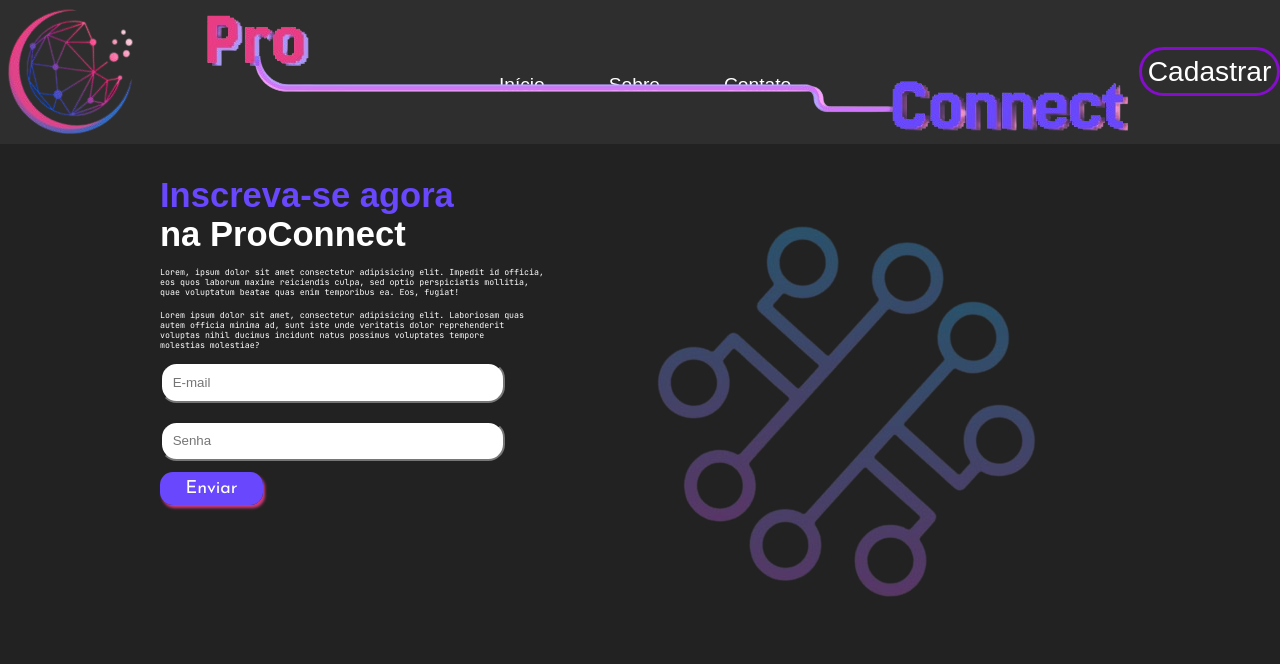
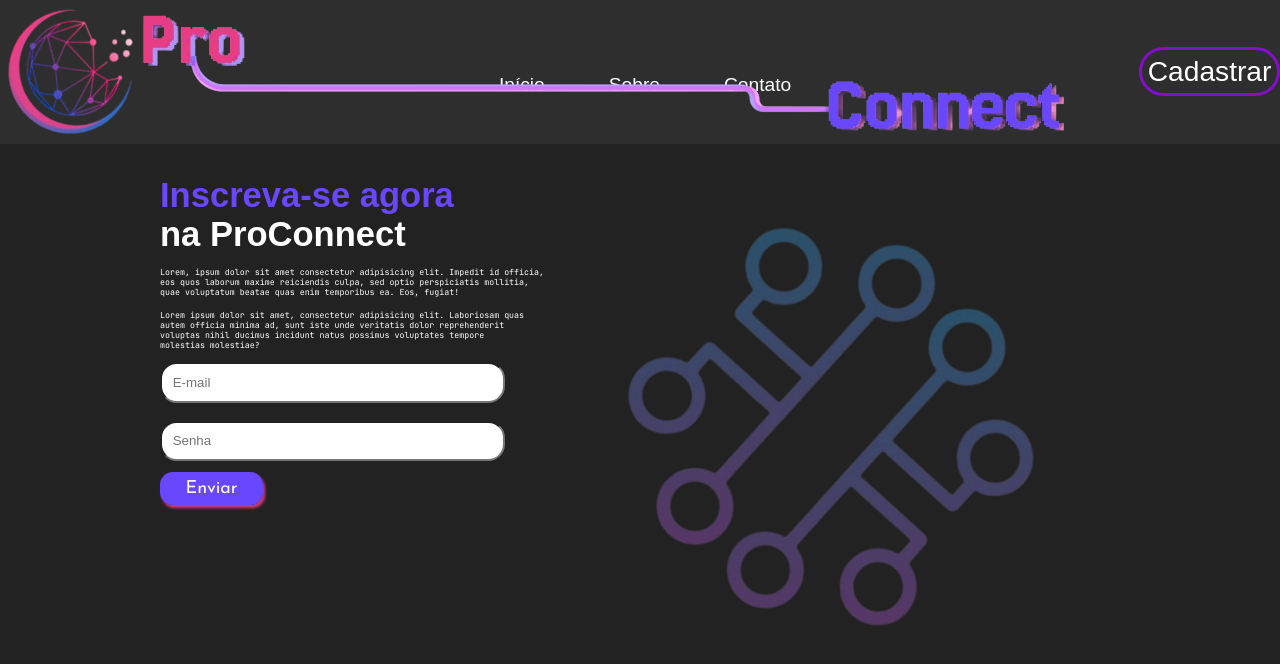
Before and after one commit to Joao08Pedro/TesteProjetoIntregador, a plain HTML site: page index.html in a window 1280 px wide. Drawn offline with Linux system fonts and the light colour scheme; a web font is replaced by a local one.

Commit message:
atualizando

```diff
--- a/style.css
+++ b/style.css
@@ -17,12 +17,15 @@ body{
     align-items: center;
     position: relative;
     justify-content: space-between;
+    z-index: 1;
 }
 
 .teste {
     display: flex;
     position: absolute;
-    right: 10vw;
+    right: 15vw;
+    align-items: center;
+    z-index: 2;
 }
 
 .icone {
@@ -37,13 +40,14 @@ body{
     display: flex;
     gap: 5vw;
     margin-top: 2vw;
+    z-index: 3;
 }
 
 .links a{
     font-size: 1.5vw;
     text-decoration: none;
     color:white;
-    justify-content: ;
+
 }
 
 .cadastro a {
@@ -103,4 +107,9 @@ body{
     position: absolute;
     top: 10%;
     right: 20%;
+    width: 40%;
+
 }
+.imgfund img{
+    width: 100%;
+}
```
